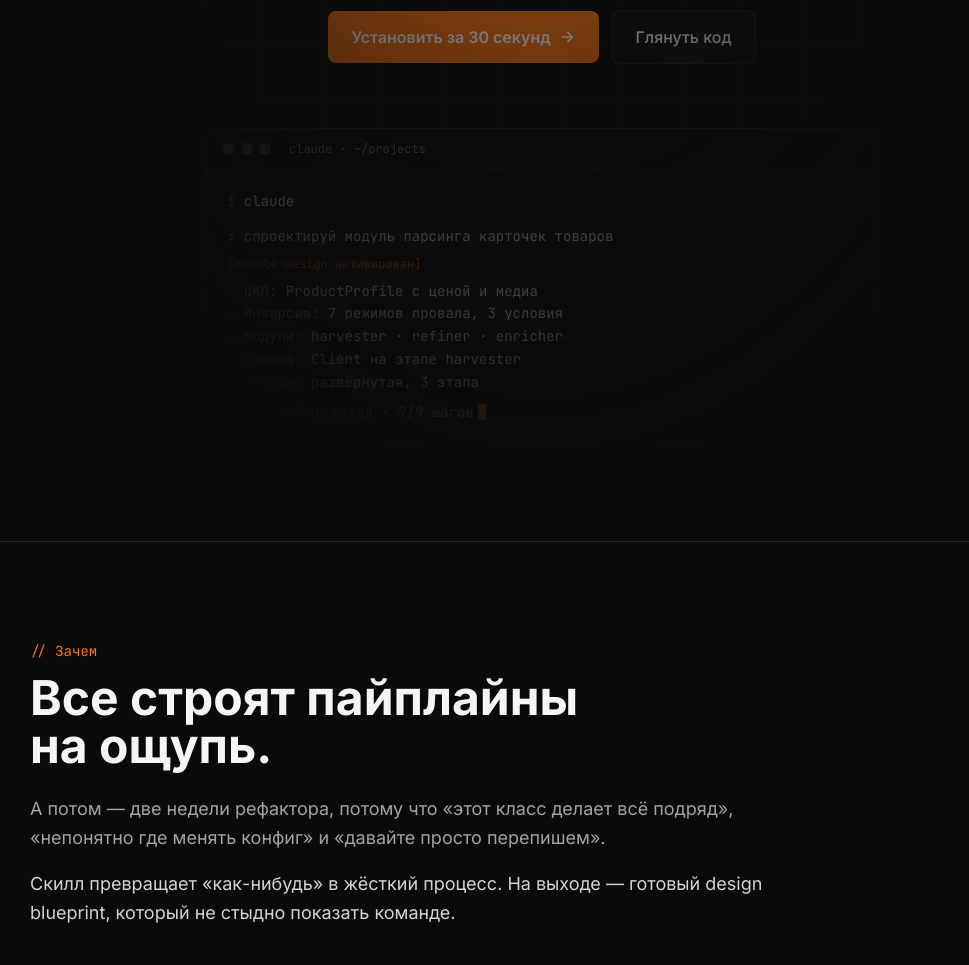
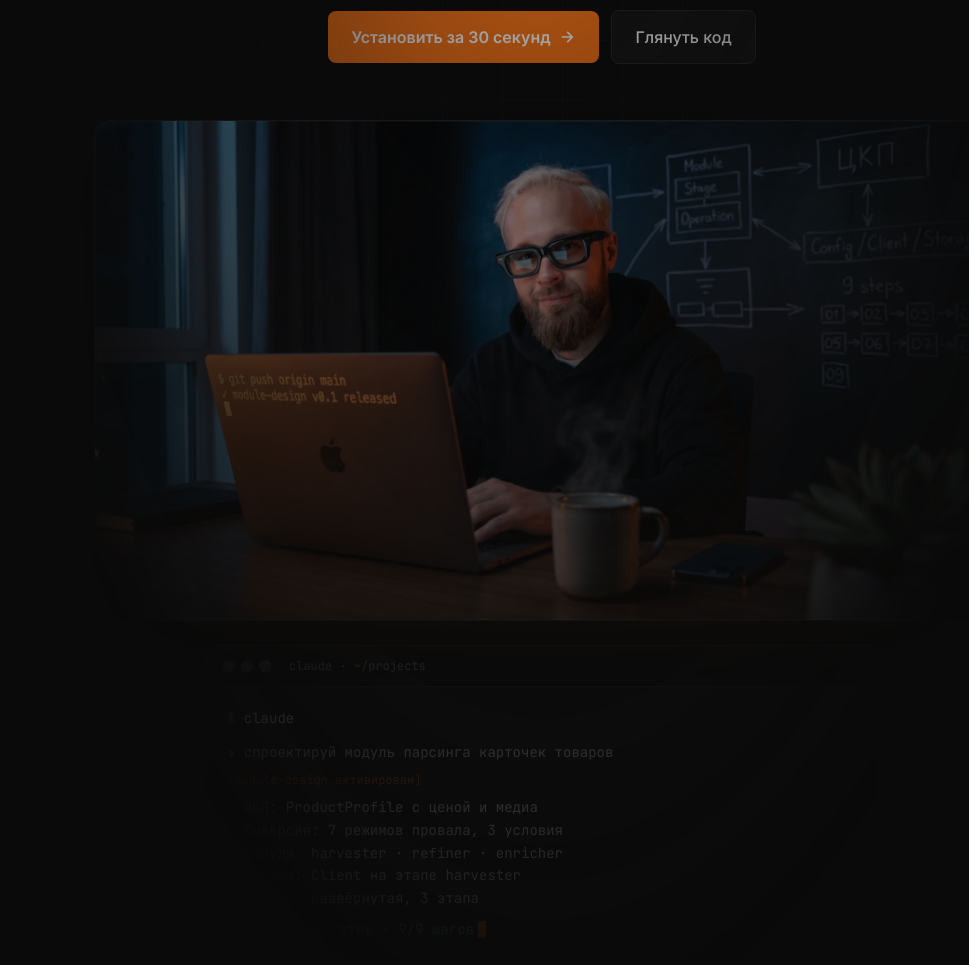
Before and after one commit to yasikvlad/claude-skill-module-design, a plain HTML site: page landing/index.html in a window 1280 px wide. Shown: the part 560-1525 px from the top of the page, without its empty margins (98-1067 px from the left). Drawn offline with nearby package versions, Linux system fonts and the light colour scheme.

Commit message:
feat: add hero portrait to landing

```diff
--- a/landing/index.html
+++ b/landing/index.html
@@ -146,8 +146,16 @@
       </a>
     </div>
 
+    <!-- Hero portrait -->
+    <div class="mt-14 max-w-4xl mx-auto">
+      <div class="relative rounded-2xl overflow-hidden border border-border shadow-2xl shadow-accent/10">
+        <img src="/hero.webp" alt="module-design — собран и выложен в open source" class="w-full h-auto block" loading="eager" fetchpriority="high" />
+        <div class="absolute inset-0 pointer-events-none ring-1 ring-inset ring-white/5 rounded-2xl"></div>
+      </div>
+    </div>
+
     <!-- Terminal preview -->
-    <div class="mt-16 max-w-2xl mx-auto">
+    <div class="mt-6 max-w-2xl mx-auto">
       <div class="bg-card border border-border rounded-xl overflow-hidden text-left shadow-2xl shadow-accent/5">
         <div class="flex items-center gap-1.5 px-4 py-3 border-b border-border bg-black/30">
           <span class="w-3 h-3 rounded-full bg-neutral-700"></span>
```
Also changed, not shown: landing/hero.webp (added), 1 other file.
